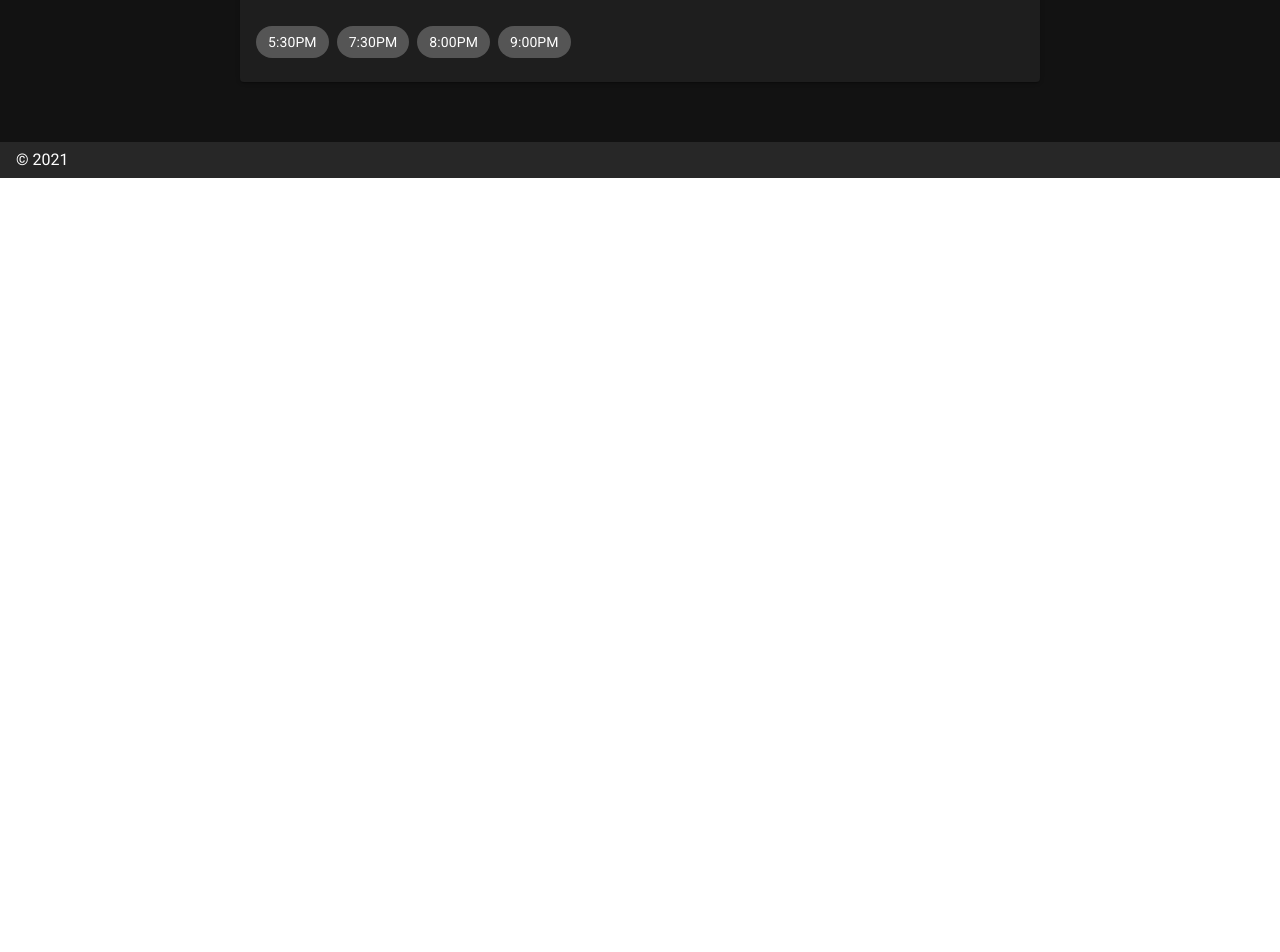
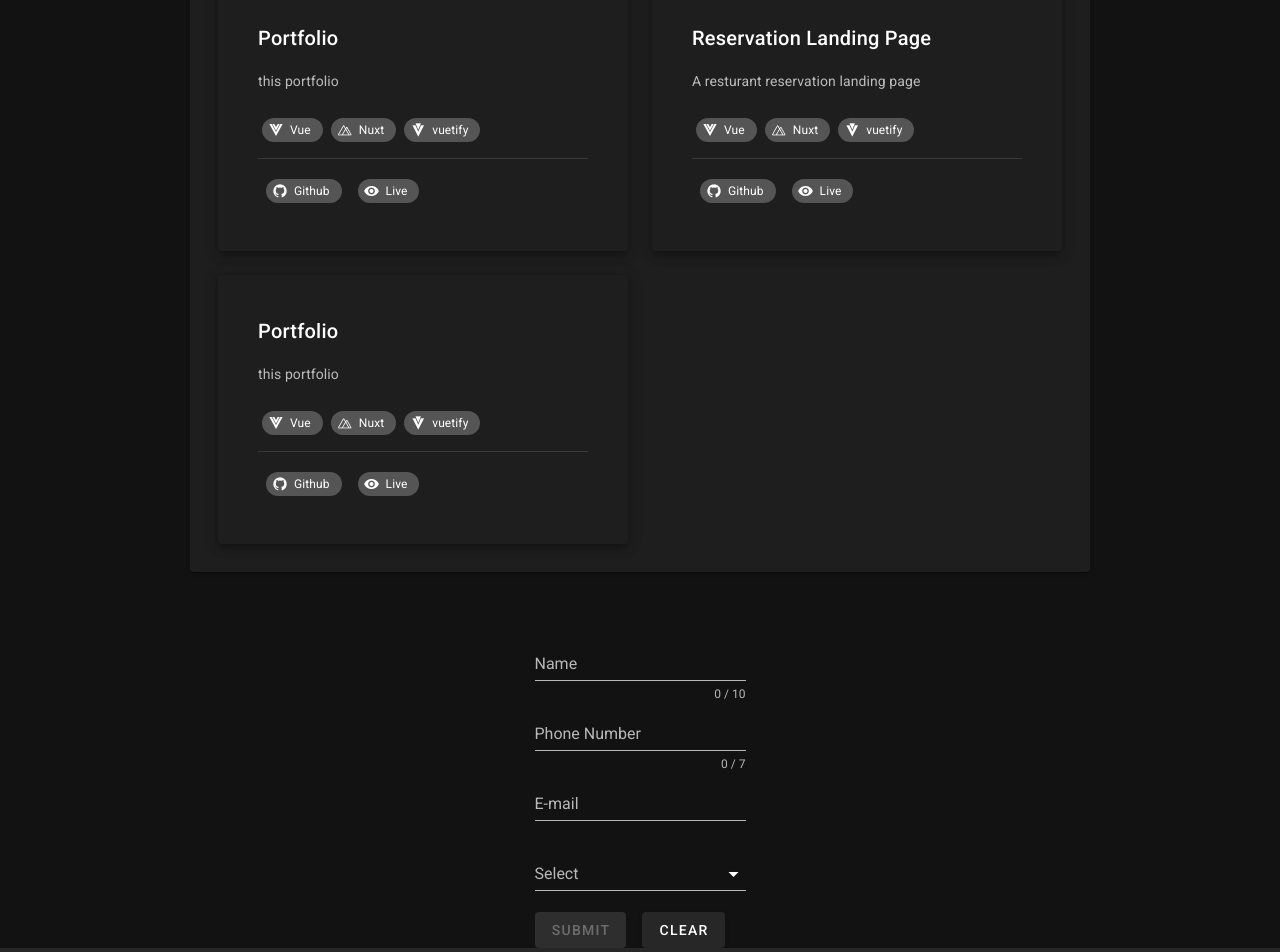
Before and after one commit to BlaqDevs/portfolio, a Nuxt app: page / in a window 1280 px wide. Shown: the part 1520-2472 px from the top of the page. Before the commit the page ends 1698 px from the top, so only its background shows below. Built offline with nearby package versions, Linux system fonts and the light colour scheme.

Commit message:
progress on the contact

```diff
--- a/components/About.vue
+++ b/components/About.vue
@@ -1,5 +1,5 @@
 <template>
-  <v-card class="mx-auto my-16" width="800">
+  <v-card class="mx-auto my-16" width="900">
     <v-card-title class="justify-center mt-n14 ">
       <v-avatar size="200" color="white" class=" mt-n14 pb-1">
         <img src="~/static/blaqdevs.jpeg" alt="">
@@ -61,6 +61,8 @@
         <v-chip class="ma-3">
           Quasar
         </v-chip>
+      </v-row>
+      <v-row justify="center">
         <v-chip class="ma-3">
           <v-icon left>
             mdi-language-javascript
--- a/components/Contact.vue
+++ b/components/Contact.vue
@@ -0,0 +1,128 @@
+<template>
+  <validation-observer ref="observer" v-slot="{ invalid }">
+    <form @submit.prevent="submit">
+      <validation-provider
+        v-slot="{ errors }"
+        name="Name"
+        rules="required|max:10"
+      >
+        <v-text-field
+          v-model="name"
+          :counter="10"
+          :error-messages="errors"
+          label="Name"
+          required
+        />
+      </validation-provider>
+      <validation-provider
+        v-slot="{ errors }"
+        name="phoneNumber"
+        :rules="{
+          required: true,
+          digits: 7,
+          regex: '^(71|72|74|76|81|82|84|85|86|87|88|89)\\d{5}$'
+        }"
+      >
+        <v-text-field
+          v-model="phoneNumber"
+          :counter="7"
+          :error-messages="errors"
+          label="Phone Number"
+          required
+        />
+      </validation-provider>
+      <validation-provider
+        v-slot="{ errors }"
+        name="email"
+        rules="required|email"
+      >
+        <v-text-field
+          v-model="email"
+          :error-messages="errors"
+          label="E-mail"
+          required
+        />
+      </validation-provider>
+      <validation-provider v-slot="{ errors }" name="select" rules="required">
+        <v-select
+          v-model="select"
+          :items="items"
+          :error-messages="errors"
+          label="Select"
+          data-vv-name="select"
+          required
+        />
+      </validation-provider>
+
+      <v-btn class="mr-4" type="submit" :disabled="invalid">
+        submit
+      </v-btn>
+      <v-btn @click="clear">
+        clear
+      </v-btn>
+    </form>
+  </validation-observer>
+</template>
+
+<script>
+import { required, digits, email, max, regex } from 'vee-validate/dist/rules'
+import {
+  extend,
+  ValidationObserver,
+  ValidationProvider,
+  setInteractionMode
+} from 'vee-validate'
+
+setInteractionMode('eager')
+
+extend('digits', {
+  ...digits,
+  message: '{_field_} needs to be {length} digits. ({_value_})'
+})
+
+extend('required', {
+  ...required,
+  message: '{_field_} can not be empty'
+})
+
+extend('max', {
+  ...max,
+  message: '{_field_} may not be greater than {length} characters'
+})
+
+extend('regex', {
+  ...regex,
+  message: '{_field_} {_value_} does not match {regex}'
+})
+
+extend('email', {
+  ...email,
+  message: 'Email must be valid'
+})
+
+export default {
+  components: {
+    ValidationProvider,
+    ValidationObserver
+  },
+  data: () => ({
+    name: '',
+    phoneNumber: '',
+    email: '',
+    select: null
+  }),
+
+  methods: {
+    submit () {
+      this.$refs.observer.validate()
+    },
+    clear () {
+      this.name = ''
+      this.phoneNumber = ''
+      this.email = ''
+      this.select = null
+      this.$refs.observer.reset()
+    }
+  }
+}
+</script>
--- a/components/Experience.vue
+++ b/components/Experience.vue
@@ -1,5 +1,5 @@
 <template>
-  <v-card class="mx-auto" width="800">
+  <v-card class="mx-auto" width="900">
     <v-card-title>
       <v-icon left>
         mdi-file-tree
@@ -10,11 +10,16 @@
     <v-card-text>
       <v-container class="">
         <v-row>
-          <v-col v-for="i in experience" :key="i.place">
+          <v-col
+            v-for="i in experience"
+            :key="i.place"
+            lg="6"
+            md="6"
+            xs="12"
+          >
             <v-hover>
               <template v-slot:default="{ hover }">
                 <v-card
-                  transition="slide-x-transition"
                   :class="`elevation-${hover ? 24 : 6}`"
                   class="mx-auto pa-6 transition-swing"
                 >
--- a/components/Projects.vue
+++ b/components/Projects.vue
@@ -1,5 +1,5 @@
 <template>
-  <v-card width="800" class="my-15">
+  <v-card width="900" class="my-15">
     <v-card-title primary-title>
       <v-icon left>
         mdi-apps
@@ -10,7 +10,7 @@
     <v-card-text>
       <v-container class="">
         <v-row>
-          <v-col v-for="i in experience" :key="i.place">
+          <v-col v-for="project in projects" :key="project.title" lg="6" md="6" xs="12">
             <v-hover>
               <template v-slot:default="{ hover }">
                 <v-card
@@ -19,15 +19,35 @@
                   class="mx-auto pa-6 transition-swing"
                 >
                   <v-card-title primary-title>
-                    {{ i.place }}
+                    {{ project.title }}
                   </v-card-title>
                   <v-card-text>
-                    <span>{{ i.title }}</span>
+                    <span>{{ project.content }}</span>
                     <br>
                     <br>
-                    <span>
-                      {{ i.content }}
-                    </span>
+                    <v-chip
+                      v-for="tec in project.tech"
+                      :key="tec.name"
+                      class="ma-1"
+                      small
+                    >
+                      <v-icon color="" left small>
+                        {{ tec.icon }}
+                      </v-icon>
+                      <span>{{ tec.name }}</span>
+                    </v-chip>
+                    <v-divider class="my-3" />
+                    <v-chip
+                      v-for="link in project.links"
+                      :key="link.name"
+                      class="ma-2"
+                      small
+                    >
+                      <v-icon color="" small left>
+                        {{ link.icon }}
+                      </v-icon>
+                      <span>{{ link.name }}</span>
+                    </v-chip>
                   </v-card-text>
                 </v-card>
               </template>
@@ -35,24 +55,6 @@
           </v-col>
         </v-row>
       </v-container>
-    </v-card-text>
-
-    <v-card-title>Tonight's availability</v-card-title>
-
-    <v-card-text>
-      <v-chip-group
-        v-model="selection"
-        active-class="deep-purple accent-4 white--text"
-        column
-      >
-        <v-chip>5:30PM</v-chip>
-
-        <v-chip>7:30PM</v-chip>
-
-        <v-chip>8:00PM</v-chip>
-
-        <v-chip>9:00PM</v-chip>
-      </v-chip-group>
     </v-card-text>
   </v-card>
 </template>
@@ -63,16 +65,89 @@ export default {
     return {
       projects: [
         {
-          title: '',
-          content: '',
+          title: 'Portfolio',
+          content: 'this portfolio',
           tech: [
             {
               name: 'Vue',
               icon: 'mdi-vuejs'
             },
             {
+              name: 'Nuxt',
+              icon: 'mdi-nuxt'
+            },
+            {
               name: 'vuetify',
               icon: 'mdi-vuetify'
+            }
+          ],
+          links: [
+            {
+              name: 'Github',
+              icon: 'mdi-github'
+            },
+            {
+              name: 'Live',
+              icon: 'mdi-eye'
+            }
+          ]
+        },
+        {
+          title: 'Reservation Landing Page',
+          content: 'A resturant reservation landing page',
+          tech: [
+            {
+              name: 'Vue',
+              icon: 'mdi-vuejs'
+            },
+            {
+              name: 'Nuxt',
+              icon: 'mdi-nuxt'
+            },
+            {
+              name: 'vuetify',
+              icon: 'mdi-vuetify'
+            }
+          ],
+          links: [
+            {
+              name: 'Github',
+              icon: 'mdi-github'
+            },
+            {
+              name: 'Live',
+              icon: 'mdi-eye',
+              link: ''
+            }
+          ]
+        },
+        {
+          title: 'Portfolio',
+          content: 'this portfolio',
+          tech: [
+            {
+              name: 'Vue',
+              icon: 'mdi-vuejs'
+            },
+            {
+              name: 'Nuxt',
+              icon: 'mdi-nuxt'
+            },
+            {
+              name: 'vuetify',
+              icon: 'mdi-vuetify'
+            }
+          ],
+          links: [
+            {
+              name: 'Github',
+              icon: 'mdi-github',
+              link: ''
+            },
+            {
+              name: 'Live',
+              icon: 'mdi-eye',
+              link: ''
             }
           ]
         }
--- a/package.json
+++ b/package.json
@@ -16,6 +16,7 @@
     "core-js": "^3.15.1",
     "material-design-icons-iconfont": "^6.1.0",
     "nuxt": "^2.15.7",
+    "vee-validate": "^3.4.13",
     "vuetify": "^2.5.5",
     "vuex": "^3.6.2"
   },
--- a/pages/index.vue
+++ b/pages/index.vue
@@ -9,21 +9,21 @@
     <v-row id="projects" justify="center" align="center">
       <Projects />
     </v-row>
-    <!-- <v-row justify="center" align="center">
+    <v-row justify="center" align="center">
       <Contact id="contact" />
-    </v-row> -->
+    </v-row>
   </div>
 </template>
 
 <script>
 import About from '~/components/About.vue'
-// import Contact from '~/components/Contact.vue'
+import Contact from '~/components/Contact.vue'
 import Experience from '~/components/Experience.vue'
 import Projects from '~/components/Projects.vue'
 export default {
   components: {
     About,
-    // Contact,
+    Contact,
     Experience,
     Projects
   }
```
Also changed, not shown: 1 other file (tests, documents, lock files or other folders).
